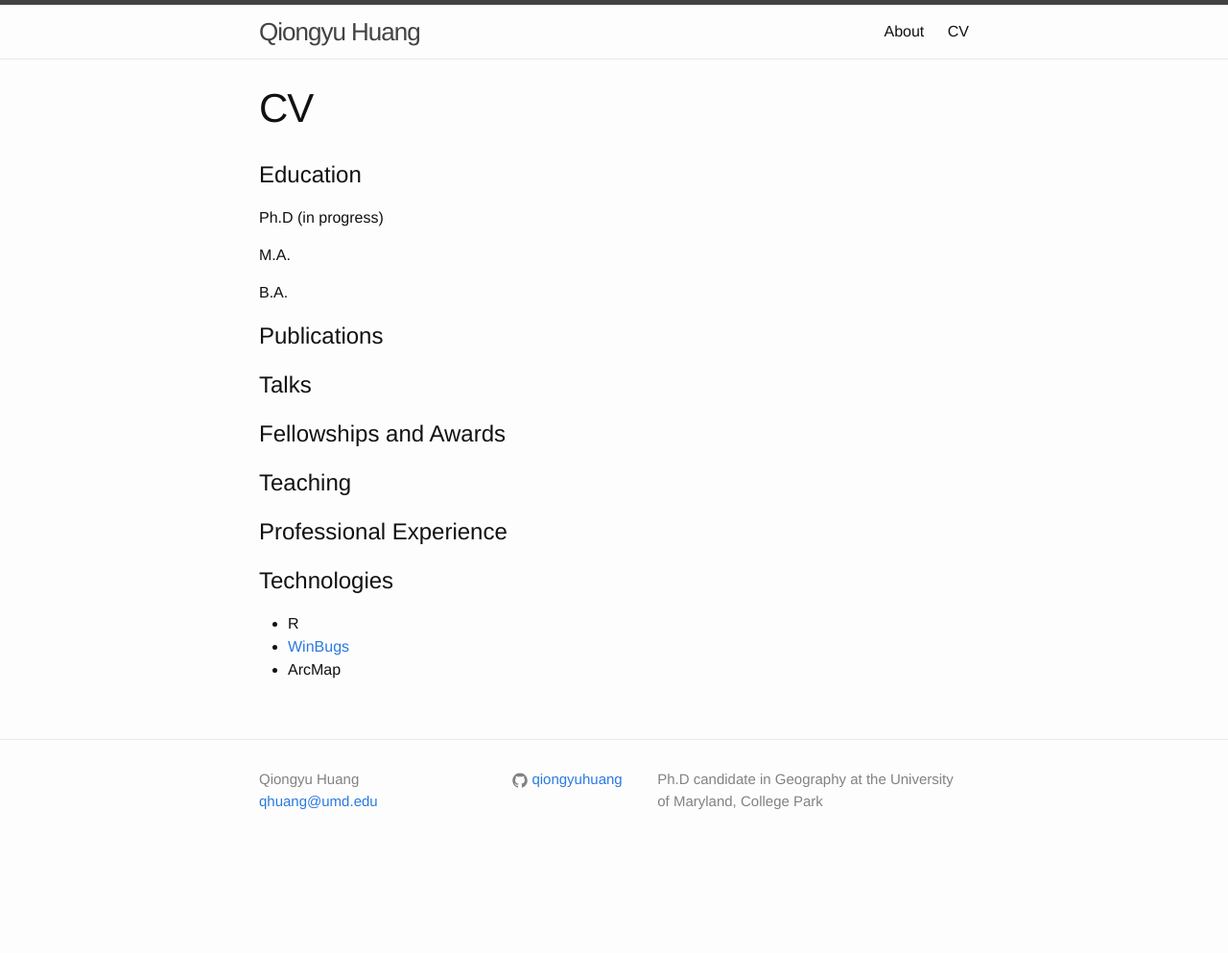
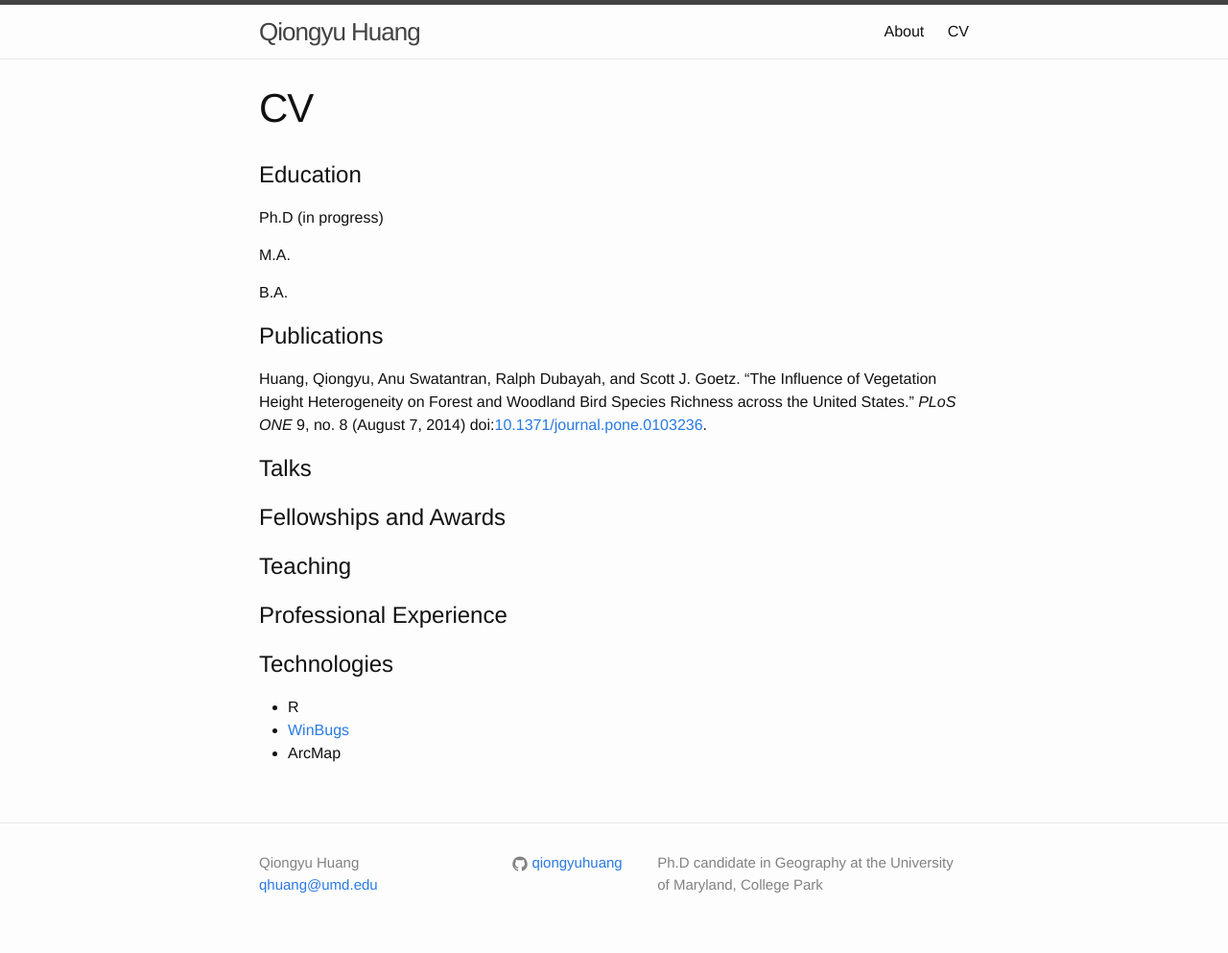
Before and after one commit to qiongyuhuang/qiongyuhuang.github.io, a Jekyll site: the page built from cv.md, in a window 1280 px wide. Shown: the whole page at 96% size. Built offline with Jekyll 4.4.1, drawn with Linux system fonts in a browser that asks for light colours; before the commit the page ends 906 px from its top, so only the background shows below that.

Commit message:
Add paper

```diff
--- a/cv.md
+++ b/cv.md
@@ -14,6 +14,8 @@ B.A.
 
 # Publications
 
+Huang, Qiongyu, Anu Swatantran, Ralph Dubayah, and Scott J. Goetz. “The Influence of Vegetation Height Heterogeneity on Forest and Woodland Bird Species Richness across the United States.” *PLoS ONE* 9, no. 8 (August 7, 2014) doi:[10.1371/journal.pone.0103236](http:dx.doi.org/10.1371/journal.pone.0103236).
+
 # Talks
 
 # Fellowships and Awards
```
